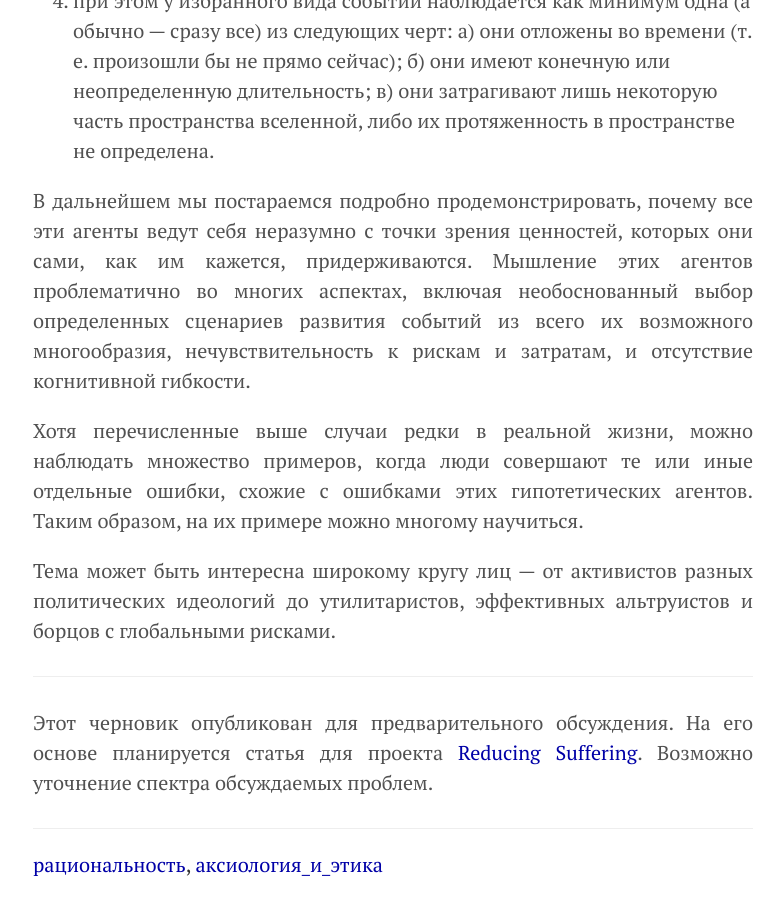
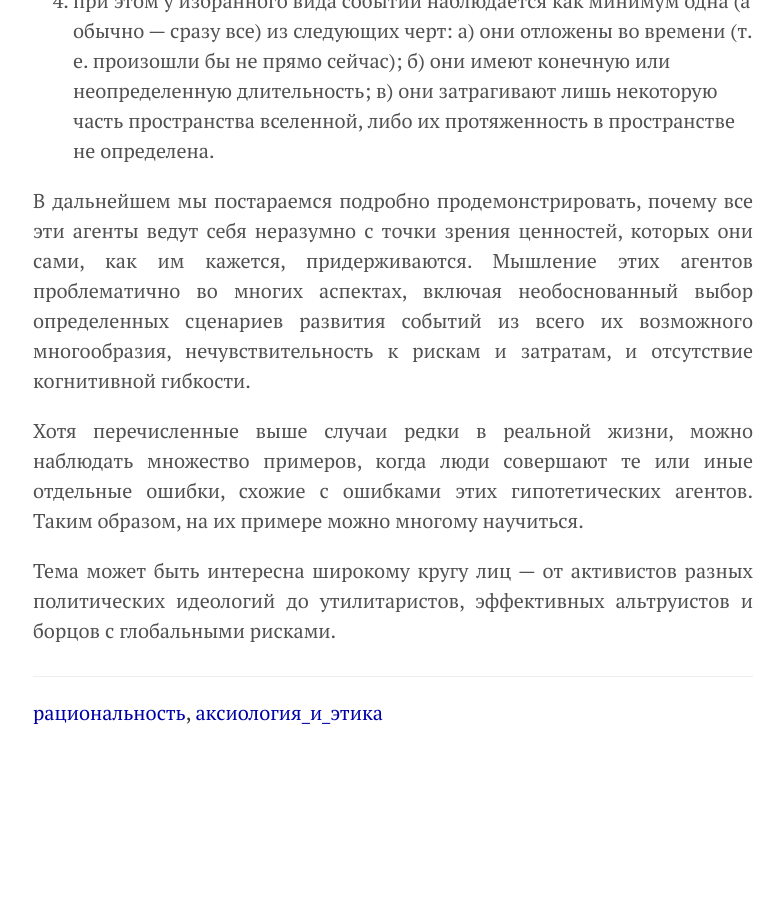
Before and after one commit to KKirdan/kkirdan.github.io, a Jekyll site: the page built from blog/_posts/5. drafts/2023-06-08-b2.md, in a window 1280 px wide and 900 px high, scrolled down 1836 px. Shown: the whole window, without its empty margins (247-1031 px from the left). Built offline with Jekyll 4.4.1, drawn with Linux system fonts in a browser that asks for light colours; after the commit the page ends 2584 px from its top, so only the background shows below that.

Commit message:
Update 2023-06-08-b2.md

```diff
--- a/blog/_posts/5. drafts/2023-06-08-b2.md
+++ b/blog/_posts/5. drafts/2023-06-08-b2.md
@@ -36,7 +36,3 @@ comment: Этот черновик опубликован для предвар
 Хотя перечисленные выше случаи редки в реальной жизни, можно наблюдать множество примеров, когда люди совершают те или иные отдельные ошибки, схожие с ошибками этих гипотетических агентов. Таким образом, на их примере можно многому научиться.
 
 Тема может быть интересна широкому кругу лиц — от активистов разных политических идеологий до утилитаристов, эффективных альтруистов и борцов с глобальными рисками.
-
----
-
-Этот черновик опубликован для предварительного обсуждения. На его основе планируется статья для проекта [Reducing Suffering](https://vk.com/reducing_suffering). Возможно уточнение спектра обсуждаемых проблем.
```
